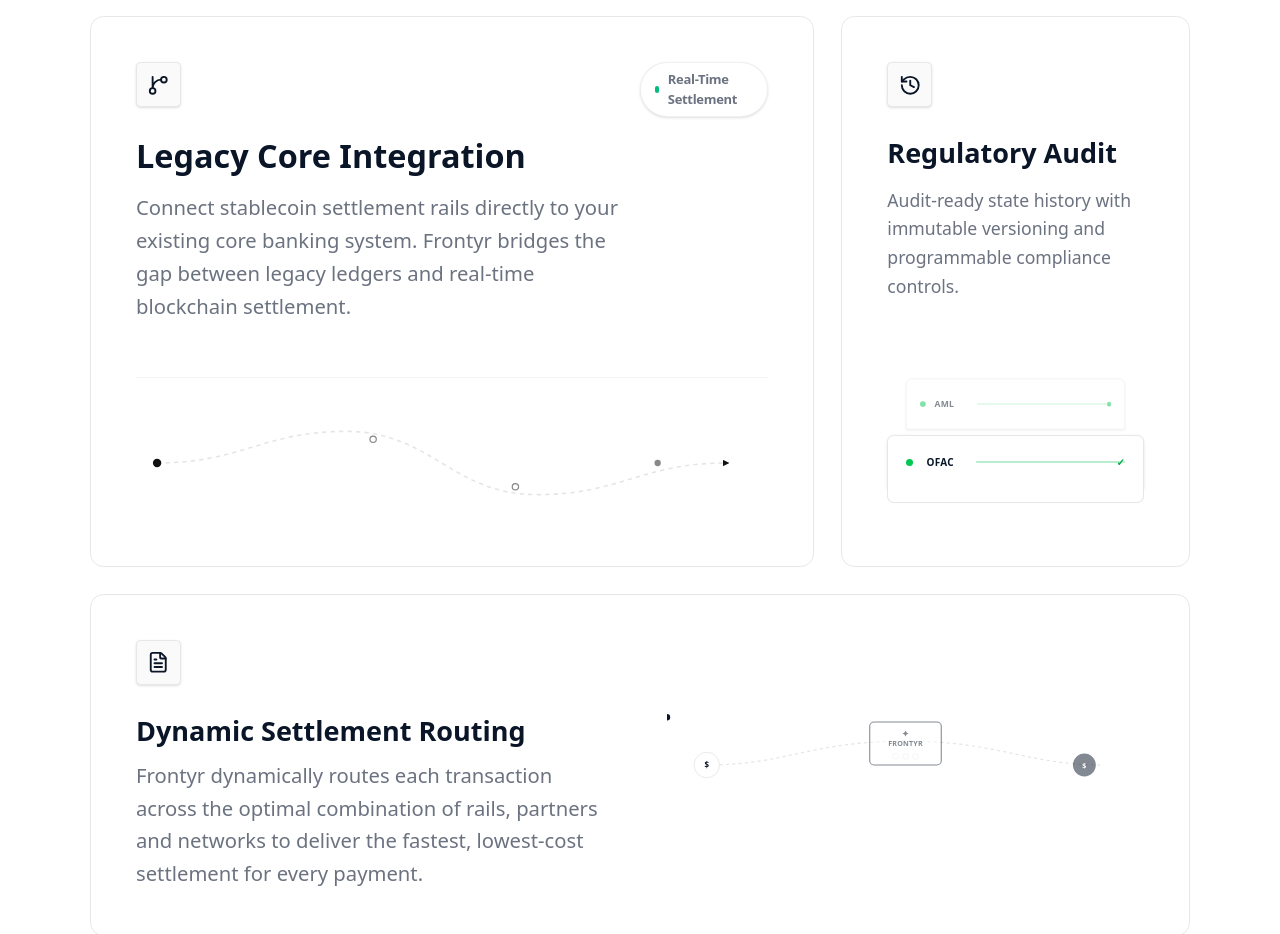
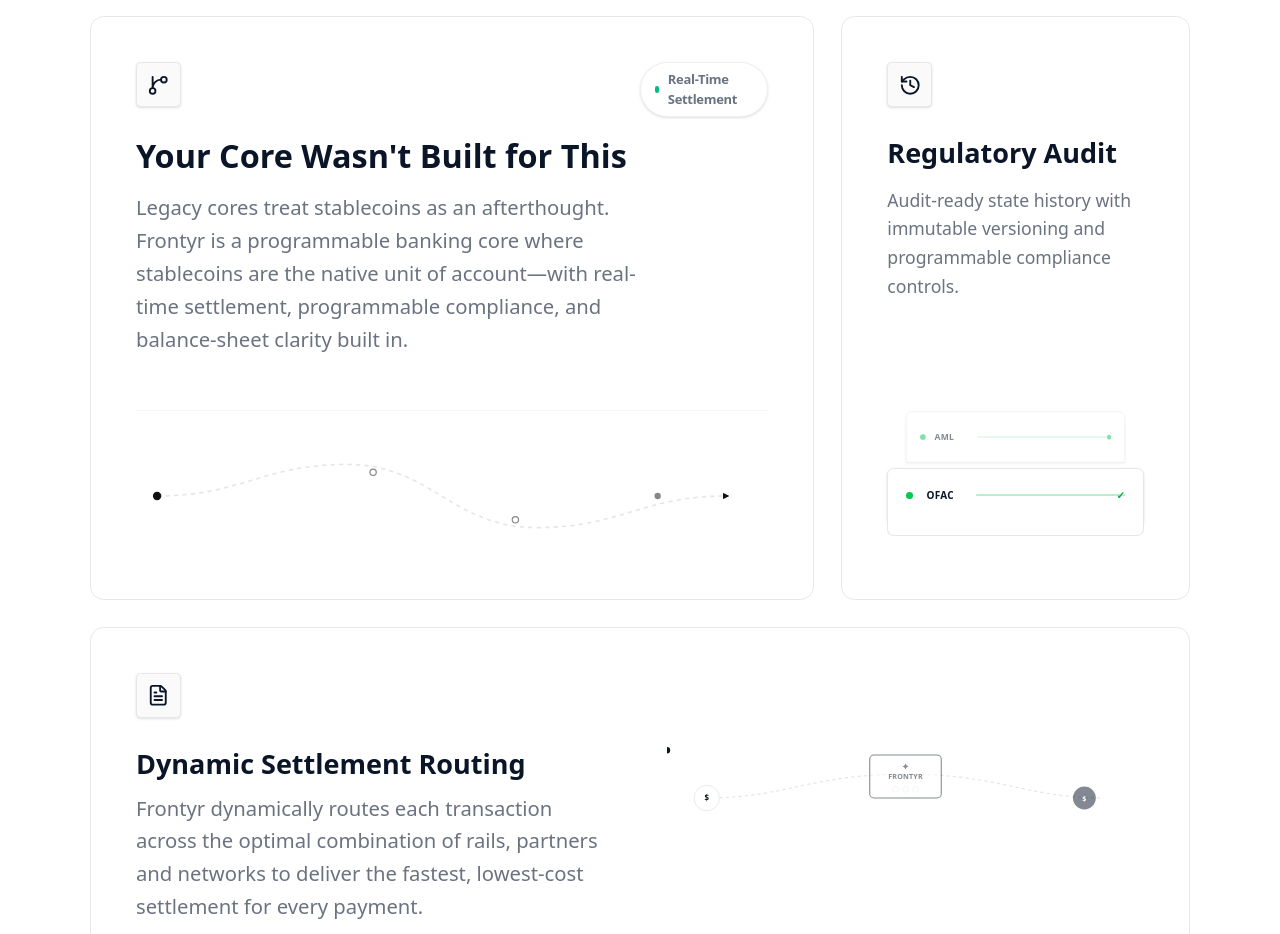
Before and after one commit to swedishfrenchpress/frontyr-website-exploration, a Next.js app: page / in a window 1280 px wide. Shown: the part 1980-2914 px from the top of the page. Built offline with nearby package versions, Linux system fonts and the light colour scheme.

Commit message:
updated copy for features section.

```diff
--- a/app/components/Features.tsx
+++ b/app/components/Features.tsx
@@ -29,10 +29,10 @@
                   <GitBranch className="w-5 h-5" />
                 </div>
                 <h3 className="text-2xl font-semibold text-obsidian mb-3">
-                  Legacy Core Integration
+                  Your Core Wasn't Built for This
                 </h3>
                 <p className="text-subtle leading-relaxed">
-                  Connect stablecoin settlement rails directly to your existing core banking system. Frontyr bridges the gap between legacy ledgers and real-time blockchain settlement.
+                  Legacy cores treat stablecoins as an afterthought. Frontyr is a programmable banking core where stablecoins are the native unit of account—with real-time settlement, programmable compliance, and balance-sheet clarity built in.
                 </p>
               </div>
               <div className="hidden lg:block">
```
